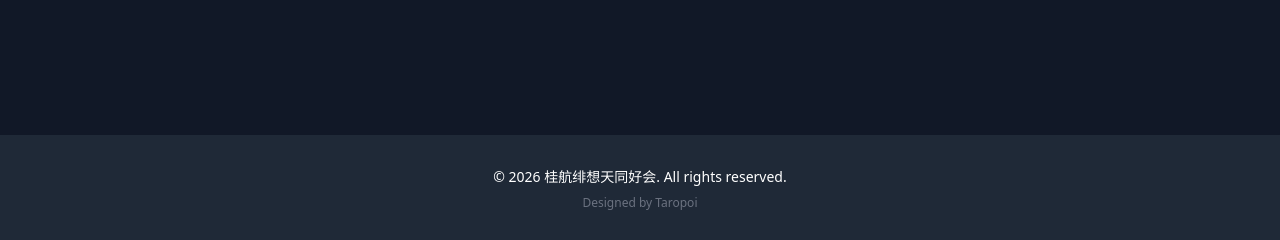
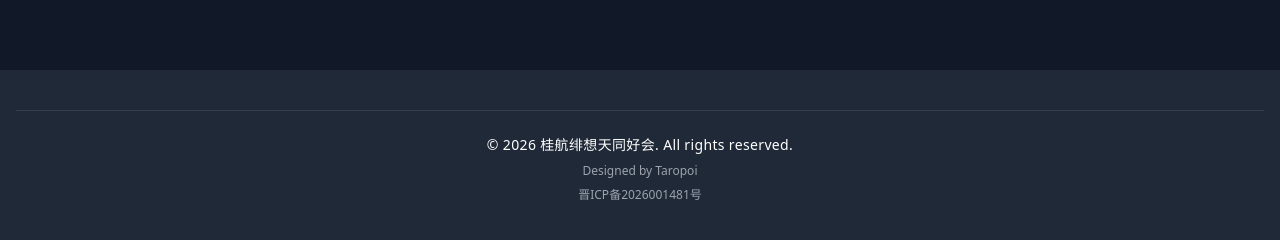
Before and after one commit to guatswr/GuatSWR_Website, a Vue app in the folder frontend/: page / in a window 1280 px wide. Shown: the part 2061-2301 px from the top of the page. Built offline with nearby package versions, Linux system fonts and the light colour scheme; no server answers.

Commit message:
add domain

```diff
--- a/frontend/index.html
+++ b/frontend/index.html
@@ -18,7 +18,7 @@
     <meta property="og:image:height" content="630" />
     <meta name="twitter:card" content="summary" />
     <meta name="twitter:image" content="/og-image.png" />
-    <script defer src="http://223.109.142.50:3036/script.js" data-website-id="2b03bf5d-751a-4a7c-be54-d545fe250209"></script>
+   <script defer src="https://stats.guatswr.top/script.js" data-website-id="2b03bf5d-751a-4a7c-be54-d545fe250209"></script>
     <title>桂航绯想天</title>
     <style>
       /* 极致精简背景，防止加载前闪烁 */
--- a/frontend/src/layouts/Footer.vue
+++ b/frontend/src/layouts/Footer.vue
@@ -30,10 +30,22 @@ onUnmounted(() => {
 </script>
 
 <template>
-  <footer ref="footerRef" class="bg-gray-800 text-white dark:bg-slate-950 dark:text-gray-200 py-8">
-    <div class="max-w-7xl mx-auto px-4 text-center">
-      <p class="text-sm">© 2026 桂航绯想天同好会. All rights reserved.</p>
-      <p class="text-xs text-gray-500 dark:text-gray-400 mt-2">Designed by Taropoi</p>
+  <footer ref="footerRef" class="bg-gray-800 text-white dark:bg-slate-950 dark:text-gray-200 py-10">
+    <div class="max-w-7xl mx-auto px-4">
+      <div class="border-t border-white/10 dark:border-white/5 pt-6">
+        <div class="flex flex-col items-center gap-2 text-center">
+          <p class="text-sm tracking-wide">© 2026 桂航绯想天同好会. All rights reserved.</p>
+          <p class="text-xs text-gray-400 dark:text-gray-500">Designed by Taropoi</p>
+          <a
+            href="https://beian.miit.gov.cn/"
+            target="_blank"
+            rel="noopener noreferrer"
+            class="text-xs text-gray-400 dark:text-gray-500 hover:text-white dark:hover:text-gray-200 transition-colors"
+          >
+            晋ICP备2026001481号
+          </a>
+        </div>
+      </div>
     </div>
   </footer>
 </template>
```
